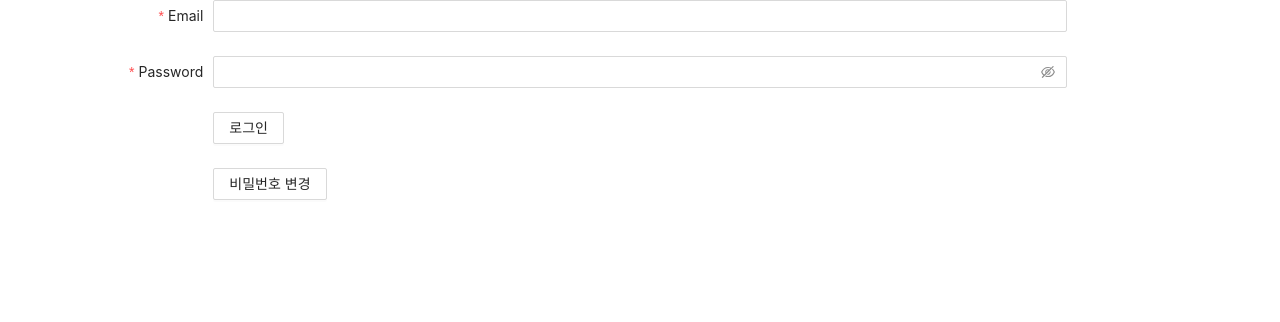
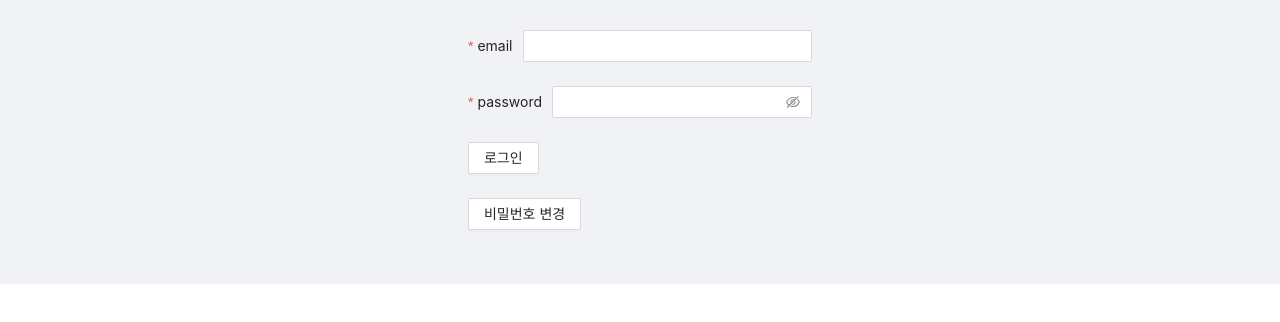
Before and after one commit to qwerq123456/ably_assignment, a React (Create React App) app: page /login in a window 1280 px wide. Shown: the top 322 px of the page. Built offline with nearby package versions, Linux system fonts and the light colour scheme.

Commit message:
MODIFY Organisms layout and ADD Loading in buttons

```diff
--- a/src/components/Organisms/ChangePassword.tsx
+++ b/src/components/Organisms/ChangePassword.tsx
@@ -1,8 +1,12 @@
+import {
+    Layout, Form, Input, Button
+} from 'antd';
 import { useState } from 'react';
 import { useNavigate } from 'react-router-dom';
 
-import { API, CreateAxios } from '../../utils';
-import { InputForm } from '../Molecules';
+import {
+    API, CreateAxios, FormLayout, FormStyle
+} from '../../utils';
 
 interface ChangePasswordProps {
     email: string;
@@ -12,30 +16,24 @@ const NEW_PASSWORD_TEXT = 'newPassword';
 const NEW_PASSWORD_CHECK_TEXT = 'newPasswordConfirm';
 const CHANGE_PASSWORD_TEXT = '비밀번호 변경';
 const CHANGE_PASSWORD_SUCCESS_TEXT = '비밀번호 변경 성공!';
-const CHANGE_PASSWORD_LABEL = 'change_password_label';
 const LOGIN_URL = '/login';
-
+const PLEASE_ENTER_NEW_PASSWORD = '새 비밀번호를 입력해주세요!';
+const PASSWORD_HAS_TO_SAME = '두 비밀번호가 같아야 합니다!';
 export const ChangePassword = ({ email, confirmToken }: ChangePasswordProps) => {
     const navigate = useNavigate();
 
-    const [form, setForm] = useState({
-        newPassword: '',
-        newPasswordConfirm: ''
-    });
-    const { newPassword, newPasswordConfirm } = form;
+    const [loading, setLoading] = useState(false);
 
-    const isPasswordSame = newPassword === newPasswordConfirm;
+    const [form] = Form.useForm();
 
     const onChange = (e: React.ChangeEvent<HTMLInputElement>) => {
         const { name, value } = e.target;
-        setForm({
-            ...form,
-            [name]: value,
-        });
+        form.setFieldsValue({ ...form, [name]: value });
     };
 
-    const handleSubmit = async (e: React.FormEvent<HTMLFormElement>) => {
-        e.preventDefault();
+    const onFinish = async (values: { newPassword: string; newPasswordConfirm: string }) => {
+        const { newPassword, newPasswordConfirm } = values;
+        setLoading(true);
         try {
             const data = {
                 newPassword,
@@ -49,16 +47,62 @@ export const ChangePassword = ({ email, confirmToken }: ChangePasswordProps) =>
         } catch (error) {
             console.log(`[Error] in ChangePassword handleSubmit method with : ${error}`);
         }
+        setLoading(false);
     };
 
     return (
-        <form aria-label={ CHANGE_PASSWORD_LABEL } onSubmit={ handleSubmit }>
-            <InputForm title={ NEW_PASSWORD_TEXT } value={ newPassword } type="password" onChange={ onChange } />
-            <InputForm title={ NEW_PASSWORD_CHECK_TEXT } value={ newPasswordConfirm } type="password" onChange={ onChange } />
-            { isPasswordSame ? <div /> : <div> 비밀번호를 확인하세요 </div> }
-            <button type="submit">
-                { CHANGE_PASSWORD_TEXT }
-            </button>
-        </form>
+        <Layout style={ FormLayout }>
+            <Form
+                style={ FormStyle }
+                form={ form }
+                colon={ false }
+                initialValues={ {
+                    email: '',
+                    password: '',
+                } }
+                onFinish={ onFinish }
+            >
+                <Form.Item
+                    name={ NEW_PASSWORD_TEXT }
+                    label={ NEW_PASSWORD_TEXT }
+                    rules={ [
+                        {
+                            required: true,
+                            message: PLEASE_ENTER_NEW_PASSWORD,
+                        },
+                    ] }
+                    hasFeedback
+                >
+                    <Input.Password onChange={ onChange } />
+                </Form.Item>
+
+                <Form.Item
+                    name={ NEW_PASSWORD_CHECK_TEXT }
+                    label={ NEW_PASSWORD_CHECK_TEXT }
+                    dependencies={ [NEW_PASSWORD_TEXT] }
+                    hasFeedback
+                    rules={ [
+                        {
+                            required: true,
+                            message: PLEASE_ENTER_NEW_PASSWORD,
+                        },
+                        ({ getFieldValue }) => ({
+                            validator(_, value) {
+                                if (!value || getFieldValue(NEW_PASSWORD_TEXT) === value) {
+                                    return Promise.resolve();
+                                }
+
+                                return Promise.reject(new Error(PASSWORD_HAS_TO_SAME));
+                            },
+                        }),
+                    ] }
+                >
+                    <Input.Password onChange={ onChange } />
+                </Form.Item>
+                <Form.Item>
+                    <Button loading={ loading } htmlType="submit">{ CHANGE_PASSWORD_TEXT }</Button>
+                </Form.Item>
+            </Form>
+        </Layout>
     );
 };
--- a/src/components/Organisms/LoginForm.tsx
+++ b/src/components/Organisms/LoginForm.tsx
@@ -1,11 +1,11 @@
-import React from 'react';
+import React, { useState } from 'react';
 import { useNavigate } from 'react-router-dom';
 
 import {
-    API, ACCESS_TOKEN_NAME, setCookie, CreateAxios, LoginResponceType
+    API, ACCESS_TOKEN_NAME, setCookie, CreateAxios, LoginResponceType, FormStyle, FormLayout
 } from '../../utils';
 import {
-    Button, Form, Input
+    Button, Form, Input, Layout
 } from 'antd';
 import 'antd/dist/antd.css';
 
@@ -18,10 +18,15 @@ const PASSWORD_TEXT = 'password';
 const PASSWORD_CHANGE_TEXT = '비밀번호 변경';
 const RESET_PASSWORD_URL = '/reset-password';
 
+const PLEASE_ENTER_EMAIL = '이메일을 입력해주세요';
+const PLEASE_ENTER_EMAIL_FORMAT = '이메일 형식으로 써주세요';
+const PLEASE_ENTER_PASSWORD = '비밀번호를 입력해주세요';
 export const LoginForm = () => {
     const navigate = useNavigate();
+    const [loading, setLoading] = useState(false);
 
     const onFinish = async (values: { email: string; password: string }) => {
+        setLoading(true);
         try {
             const loginResponse: LoginResponceType = await CreateAxios.post(API.LOGIN, values);
             console.log(`login response : ${JSON.stringify(loginResponse)}`);
@@ -31,6 +36,7 @@ export const LoginForm = () => {
         } catch (error) {
             console.log(`[Error] in LoginPage onSubmit method with : ${error}`);
         }
+        setLoading(false);
     };
 
     const onClickPasswordChangeButton = () => {
@@ -43,16 +49,11 @@ export const LoginForm = () => {
         form.setFieldsValue({ ...form, [name]: value });
     };
     return (
+        <Layout style={ FormLayout }>
             <Form
+                style={ FormStyle }
                 form={ form }
-            name={ LOGIN_TEXT }
                 colon={ false }
-            labelCol={ {
-                span: 4,
-            } }
-            wrapperCol={ {
-                span: 16,
-            } }
                 initialValues={ {
                     email: '',
                     password: '',
@@ -60,47 +61,40 @@ export const LoginForm = () => {
                 onFinish={ onFinish }
             >
                 <Form.Item
-                label="Email"
+                    label={ EMAIL_TEXT }
                     name={ EMAIL_TEXT }
                     rules={ [
                         {
                             required: true,
-                        message: '이메일을 입력해주세요',
+                            message: PLEASE_ENTER_EMAIL,
                         },
                         {
                             pattern: /^[\w-\.]+@([\w-]+\.)+[\w-]{2,4}$/,
-                        message: '이메일 형식으로 써주세요',
+                            message: PLEASE_ENTER_EMAIL_FORMAT,
                         },
                     ] }
                 >
                     <Input onChange={ onChange } />
                 </Form.Item>
                 <Form.Item
-                label="Password"
+                    label={ PASSWORD_TEXT }
                     name={ PASSWORD_TEXT }
                     rules={ [
                         {
                             required: true,
-                        message: '비밀번호를 입력해주세요',
+                            message: PLEASE_ENTER_PASSWORD,
                         },
                     ] }
                 >
                     <Input.Password />
                 </Form.Item>
-            <Form.Item wrapperCol={ {
-                offset: 4,
-                span: 16,
-            } }
-            >
-                <Button htmlType="submit">{ LOGIN_TEXT }</Button>
+                <Form.Item>
+                    <Button loading={ loading } htmlType="submit">{ LOGIN_TEXT }</Button>
                 </Form.Item>
-            <Form.Item wrapperCol={ {
-                offset: 4,
-                span: 16,
-            } }
-            >
+                <Form.Item>
                     <Button htmlType="button" onClick={ onClickPasswordChangeButton }>{ PASSWORD_CHANGE_TEXT }</Button>
                 </Form.Item>
             </Form>
+        </Layout>
     );
 };
--- a/src/components/Organisms/RequestAuthCode.tsx
+++ b/src/components/Organisms/RequestAuthCode.tsx
@@ -1,7 +1,9 @@
-import { SetStateAction, Dispatch } from 'react';
-import { API, CreateAxios, IssueTokenResponseType } from '../../utils';
+import { SetStateAction, Dispatch, useState } from 'react';
 import {
-    Button, Form, Input
+    API, CreateAxios, FormLayout, FormStyle, IssueTokenResponseType
+} from '../../utils';
+import {
+    Button, Form, Input, Layout
 } from 'antd';
 import 'antd/dist/antd.css';
 
@@ -13,15 +15,20 @@ interface RequestAuthCodeProps {
 }
 const EMAIL_TEXT = 'email';
 const NEXT_TEXT = '다음';
+const PLEASE_ENTER_EMAIL = '이메일을 입력해주세요';
+const PLEASE_ENTER_EMAIL_FORMAT = '이메일 형식으로 써주세요';
 
 export const RequestAuthCode = (props: RequestAuthCodeProps) => {
     const {
         addStepNum, setEmail, setIssueToken, setRemainMillisecond
     } = props;
 
+    const [loading, setLoading] = useState(false);
+
     const [form] = Form.useForm();
 
     const onFinish = async (values: { email: string }) => {
+        setLoading(true);
         try {
             const IssueResponse: IssueTokenResponseType = await CreateAxios.get(`${API.RESET_PASSWORD}?email=${values.email}`);
             setIssueToken(IssueResponse.data.issueToken);
@@ -30,6 +37,7 @@ export const RequestAuthCode = (props: RequestAuthCodeProps) => {
         } catch (error) {
             console.log(`[Error] in RequestAuthCode handleSubmit method with : ${error}`);
         }
+        setLoading(false);
     };
 
     const onChange = (e: React.ChangeEvent<HTMLInputElement>) => {
@@ -39,31 +47,27 @@ export const RequestAuthCode = (props: RequestAuthCodeProps) => {
     };
 
     return (
+        <Layout style={ FormLayout }>
             <Form
                 form={ form }
                 colon={ false }
-            labelCol={ {
-                span: 4,
-            } }
-            wrapperCol={ {
-                span: 16,
-            } }
+                style={ FormStyle }
                 initialValues={ {
                     email: '',
                 } }
                 onFinish={ onFinish }
             >
                 <Form.Item
-                label="Email"
+                    label={ EMAIL_TEXT }
                     name={ EMAIL_TEXT }
                     rules={ [
                         {
                             required: true,
-                        message: '이메일을 입력해주세요',
+                            message: PLEASE_ENTER_EMAIL,
                         },
                         {
                             pattern: /^[\w-\.]+@([\w-]+\.)+[\w-]{2,4}$/,
-                        message: '이메일 형식으로 써주세요',
+                            message: PLEASE_ENTER_EMAIL_FORMAT,
                         },
                     ] }
                 >
@@ -74,8 +78,9 @@ export const RequestAuthCode = (props: RequestAuthCodeProps) => {
                     span: 16,
                 } }
                 >
-                <Button htmlType="submit">{ NEXT_TEXT }</Button>
+                    <Button loading={ loading } htmlType="submit">{ NEXT_TEXT }</Button>
                 </Form.Item>
             </Form>
+        </Layout>
     );
 };
--- a/src/components/Organisms/UserInfoCard.tsx
+++ b/src/components/Organisms/UserInfoCard.tsx
@@ -1,12 +1,18 @@
 import { useEffect, useState } from 'react';
 import { useNavigate } from 'react-router-dom';
 import {
-    API, ACCESS_TOKEN_NAME, deleteCookie, CreateAxios, UserInfoType
+    API, ACCESS_TOKEN_NAME, deleteCookie, CreateAxios, UserInfoType, UserInfoCardLayout
 } from '../../utils';
-import { InfoText, UserImage } from '../Molecules';
+
+import {
+    Descriptions, Layout, Space, Button, Image
+} from 'antd';
 
 const LOGIN_URL = '/login';
 const LOGOUT_TEXT = '로그아웃';
+const USER_INFO_TITLE = '유저 정보';
+const NAME_TEXT = 'name';
+const EMAIL_TEXT = 'email';
 
 export const UserInfoCard = () => {
     const navigate = useNavigate();
@@ -17,6 +23,7 @@ export const UserInfoCard = () => {
         profileImage: '',
         lastConnectedAt: new Date(),
     });
+    const [loading, setLoading] = useState(false);
 
     const getUserInfo = async () => {
         try {
@@ -28,29 +35,34 @@ export const UserInfoCard = () => {
         }
     };
     const logout = async () => {
+        setLoading(true);
         try {
             await CreateAxios.post(API.LOGOUT);
             deleteCookie(ACCESS_TOKEN_NAME);
-            navigate(LOGIN_URL);
         } catch (error) {
             console.log(`[Error] in UserInfoCard logout method with : ${error}`);
-            navigate(LOGIN_URL);
         }
+        setLoading(false);
+
+        navigate(LOGIN_URL);
     };
     useEffect(() => {
         getUserInfo();
     }, []);
 
     return (
-        <div>
-            <div>
-                <InfoText title="name" content={ userInfo.name } />
-                <InfoText title="email" content={ userInfo.email } />
-            </div>
-            <UserImage url={ userInfo.profileImage } />
-            <button type="button" onClick={ logout }>
+
+        <Layout style={ UserInfoCardLayout }>
+            <Space style={ { maxWidth: 600, height: 300 } }>
+                <Descriptions layout="horizontal" title={ USER_INFO_TITLE }>
+                    <Descriptions.Item label={ NAME_TEXT }>{ userInfo.name }</Descriptions.Item>
+                    <Descriptions.Item label={ EMAIL_TEXT }>{ userInfo.email }</Descriptions.Item>
+                </Descriptions>
+                <Image src={ userInfo.profileImage } style={ { width: 200 } } />
+            </Space>
+            <Button loading={ loading } htmlType="button" onClick={ logout } style={ { marginTop: 30, width: 100 } }>
                 { LOGOUT_TEXT }
-            </button>
-        </div>
+            </Button>
+        </Layout>
     );
 };
--- a/src/components/Organisms/VerifyAuthCode.tsx
+++ b/src/components/Organisms/VerifyAuthCode.tsx
@@ -1,8 +1,10 @@
 import { Dispatch, SetStateAction, useState } from 'react';
-import { API, ConfirmTokenResponseType, CreateAxios } from '../../utils';
-import { InputForm, RemainTimeCounter } from '../Molecules';
 import {
-    Button, Form, Input
+    API, ConfirmTokenResponseType, CreateAxios, FormLayout, FormStyle
+} from '../../utils';
+import { RemainTimeCounter } from '../Molecules';
+import {
+    Button, Form, Input, Layout
 } from 'antd';
 import 'antd/dist/antd.css';
 
@@ -17,8 +19,9 @@ interface VerifyAuthCodeProps {
 
 const VERIFY_CODE_TEXT = '인증코드';
 const NEXT_TEXT = '다음';
+const TIME_OVER_ALERT = '인증 시간 초과';
+const PLEASE_ENTER_AUTHCODE = '인증코드를 입력해주세요';
 
-const VERIFY_AUTH_LABEL = 'verify_auth_label';
 export const VerifyAuthCode = (props: VerifyAuthCodeProps) => {
     const {
         resetStepNum, addStepNum, issueToken, remainMillisecond, email, setConfirmToken
@@ -27,6 +30,7 @@ export const VerifyAuthCode = (props: VerifyAuthCodeProps) => {
 
     const [authCode, setAuthCode] = useState('');
     const [isTimeOut, setIsTimeOut] = useState(false);
+    const [loading, setLoading] = useState(false);
 
     const [form] = Form.useForm();
 
@@ -36,12 +40,12 @@ export const VerifyAuthCode = (props: VerifyAuthCodeProps) => {
         setAuthCode(value);
     };
 
-    const onFinish = async (values: { authCode: string }) => {
+    const onFinish = async () => {
+        setLoading(true);
         try {
-            console.log(`isTimeOut : ${isTimeOut}`);
             if (isTimeOut) {
                 resetStepNum();
-                alert('인증 시간 초과');
+                alert(TIME_OVER_ALERT);
                 return;
             }
             const data = {
@@ -51,23 +55,19 @@ export const VerifyAuthCode = (props: VerifyAuthCodeProps) => {
             };
             const confirmResponse: ConfirmTokenResponseType = await CreateAxios.post(API.RESET_PASSWORD, data);
             setConfirmToken(confirmResponse.data.confirmToken);
-            console.log(`confirmToken : ${confirmResponse.data.confirmToken}`);
             addStepNum();
         } catch (error) {
             console.log(`[Error] in VerifyAuthCode handleSubmit method with : ${error}`);
         }
+        setLoading(false);
     };
 
     return (
+        <Layout style={ FormLayout }>
             <Form
+                style={ FormStyle }
                 form={ form }
                 colon={ false }
-            labelCol={ {
-                span: 4,
-            } }
-            wrapperCol={ {
-                span: 16,
-            } }
                 initialValues={ {
                     email: '',
                 } }
@@ -79,7 +79,7 @@ export const VerifyAuthCode = (props: VerifyAuthCodeProps) => {
                     rules={ [
                         {
                             required: true,
-                        message: '인증코드를 입력해주세요',
+                            message: PLEASE_ENTER_AUTHCODE,
                         },
                     ] }
                 >
@@ -97,8 +97,9 @@ export const VerifyAuthCode = (props: VerifyAuthCodeProps) => {
                     span: 16,
                 } }
                 >
-                <Button htmlType="submit">{ NEXT_TEXT }</Button>
+                    <Button loading={ loading } htmlType="submit">{ NEXT_TEXT }</Button>
                 </Form.Item>
             </Form>
+        </Layout>
     );
 };
--- a/src/components/Pages/UserInfoPage/UserInfoPage.tsx
+++ b/src/components/Pages/UserInfoPage/UserInfoPage.tsx
@@ -2,8 +2,6 @@ import { UserInfoCard } from '../..';
 
 export const UserInfoPage = () => {
     return (
-        <div className="UserInfoPage">
-            <UserInfoCard />
-        </div>
+        <UserInfoCard />
     );
 };
--- a/src/utils/index.ts
+++ b/src/utils/index.ts
@@ -1,3 +1,4 @@
 export * from './Cookies';
 export * from './api';
 export * from './config';
+export * from './styles';
--- /dev/null
+++ b/src/utils/styles.ts
@@ -0,0 +1,15 @@
+// React.CSSProperties
+
+export const FormLayout: React.CSSProperties = {
+    padding: 30,
+    alignItems: 'center'
+};
+
+export const FormStyle: React.CSSProperties = {
+    maxWidth: 500,
+};
+
+export const UserInfoCardLayout: React.CSSProperties = {
+    padding: 30,
+    alignItems: 'center'
+};
```
Lines whose indentation alone changed are shown as unchanged.
